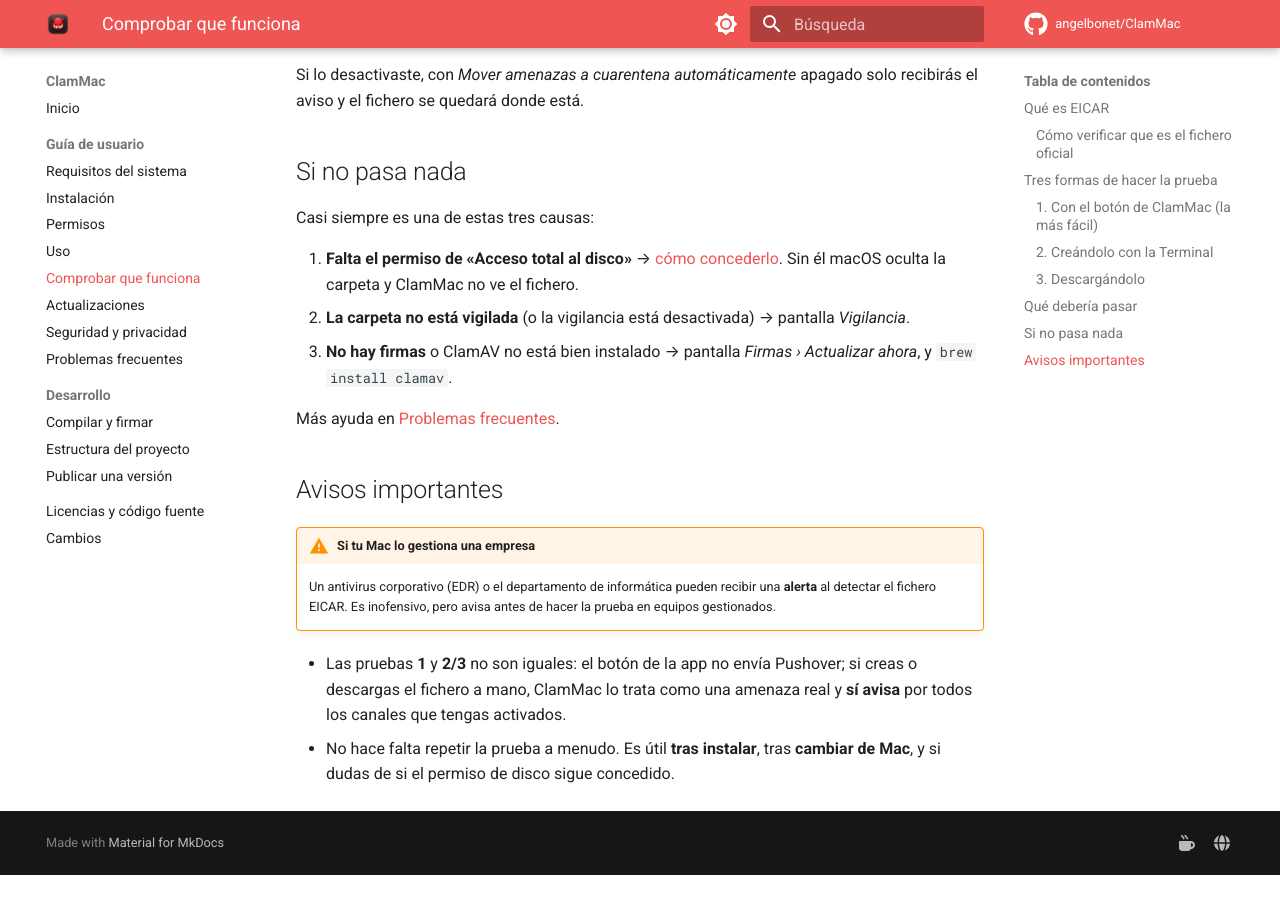
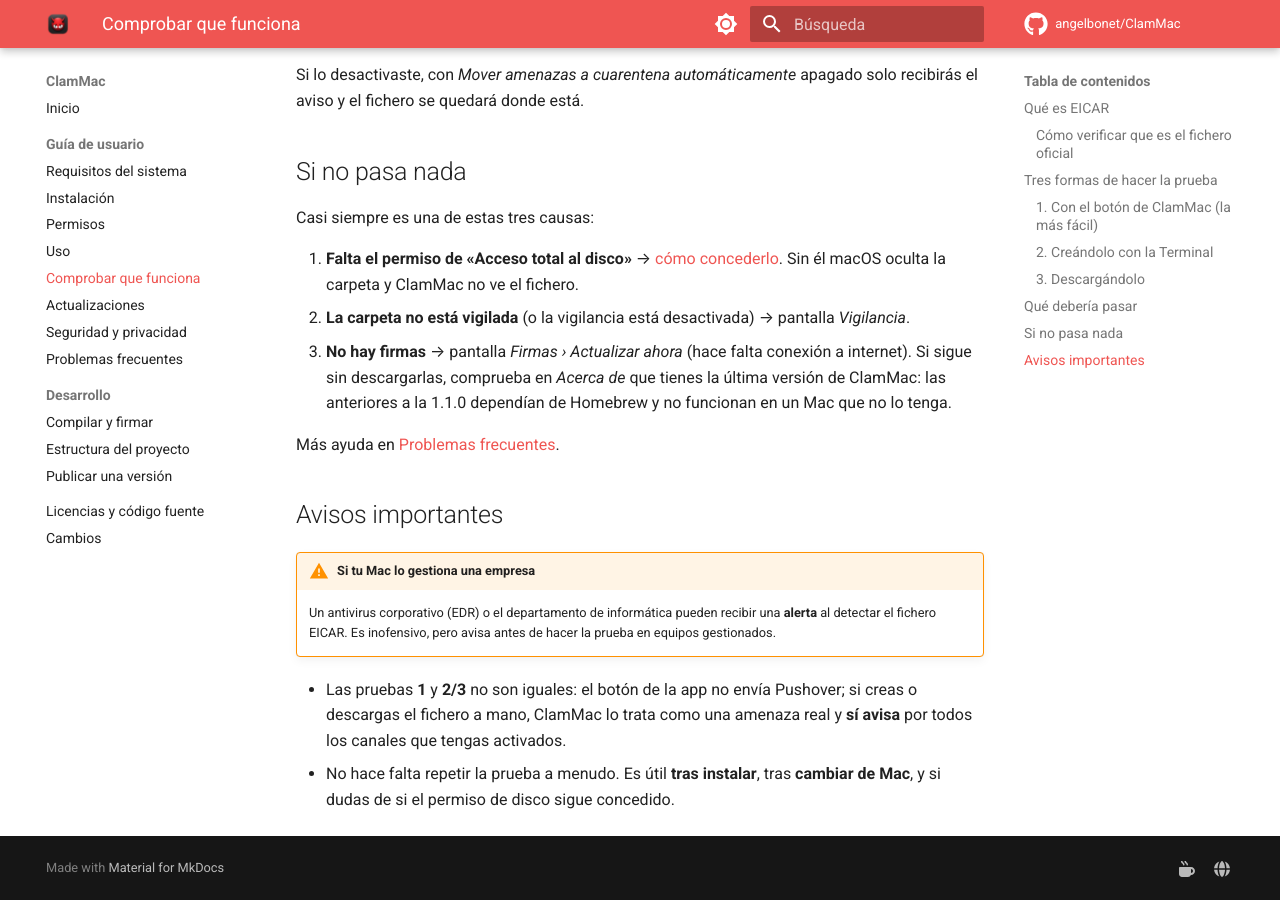
Before and after one commit to angelbonet/ClamMac, an MkDocs documentation site: the page built from docs/guia/prueba.md, in a window 1280 px wide and 900 px high, scrolled down 2387 px. Built offline with MkDocs 1.6.1 and Material for MkDocs 9.7.7, drawn with Linux system fonts in a browser that asks for light colours; comment, search, counter and statistics services are not loaded; before the commit the page ends 3262 px from its top, so only the background shows below that.

Commit message:
docs: quitar brew install de la guía de prueba (el motor va incluido)
Co-Authored-By: Claude Sonnet 5.5 <noreply@anthropic.com>
Claude-Session: https://claude.ai/code/session_019dgwhFtsuYQDCJvAwttrBb

```diff
--- a/docs/guia/prueba.md
+++ b/docs/guia/prueba.md
@@ -77,7 +77,7 @@ Casi siempre es una de estas tres causas:
 
 1. **Falta el permiso de «Acceso total al disco»** → [cómo concederlo](permisos.md). Sin él macOS oculta la carpeta y ClamMac no ve el fichero.
 2. **La carpeta no está vigilada** (o la vigilancia está desactivada) → pantalla *Vigilancia*.
-3. **No hay firmas** o ClamAV no está bien instalado → pantalla *Firmas › Actualizar ahora*, y `brew install clamav`.
+3. **No hay firmas** → pantalla *Firmas › Actualizar ahora* (hace falta conexión a internet). Si sigue sin descargarlas, comprueba en *Acerca de* que tienes la última versión de ClamMac: las anteriores a la 1.1.0 dependían de Homebrew y no funcionan en un Mac que no lo tenga.
 
 Más ayuda en [Problemas frecuentes](problemas.md).
 
```
